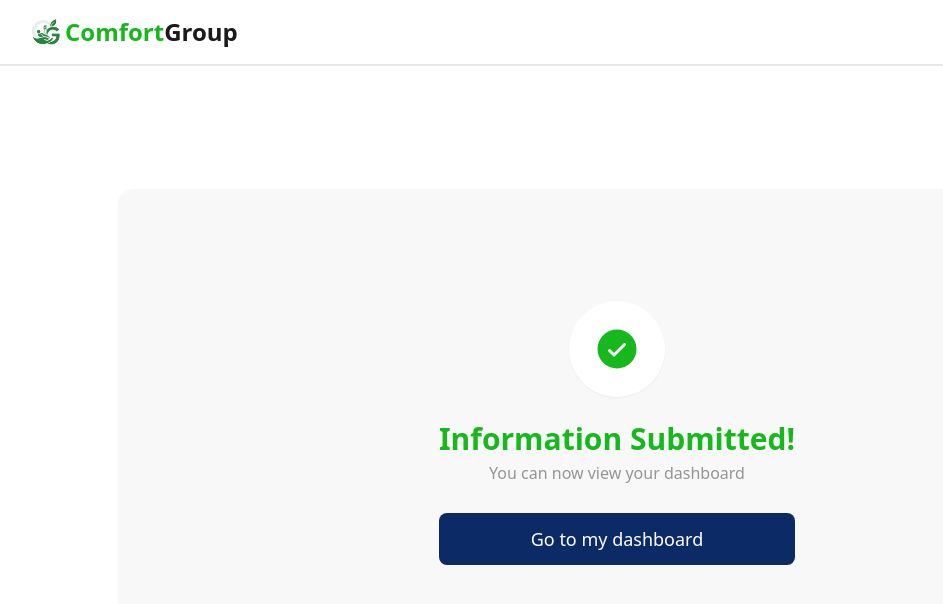
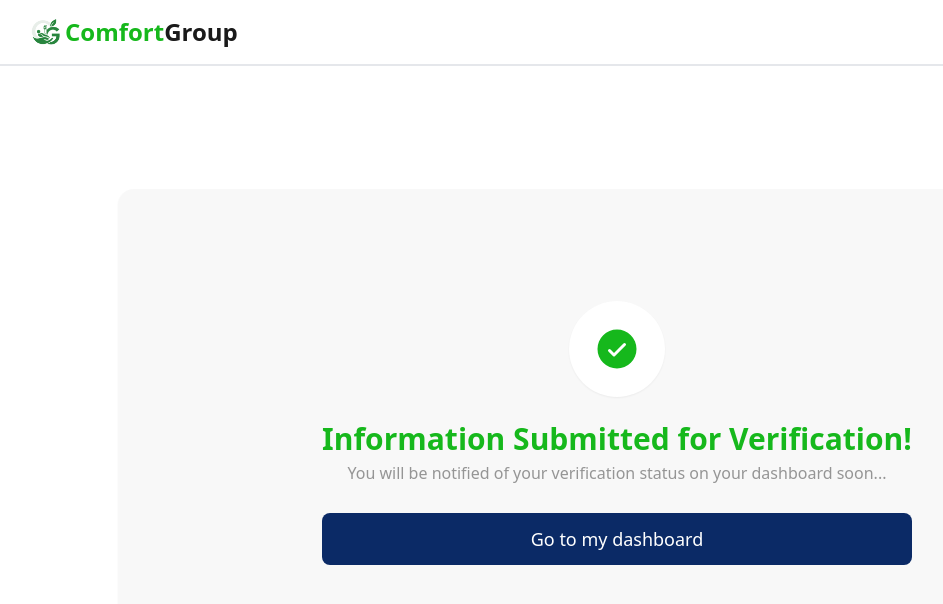
Before and after one commit to rihanat1/Comfort-Group, a React (Vite) app: page / in a window 1280 px wide. Shown: the top 604 px of the page, without its empty margins (23-966 px from the left). Built offline with nearby package versions, Linux system fonts and the light colour scheme.

Commit message:
edited some textrs

```diff
--- a/src/Screens/VerificationSubmit.jsx
+++ b/src/Screens/VerificationSubmit.jsx
@@ -47,10 +47,10 @@ const VerificationSubmit = () => {
             ) : (
               <>
                 <p className="text-green text-lg sm:text-xl md:text-2xl font-semibold lg:text-3xl">
-                  Information Submitted!
+                  Information Submitted for Verification!
                 </p>
                 <p className="text-secondary/70 text-sm sm:text-base mt-1">
-                  You can now view your dashboard
+                   You will be notified of your verification status on your dashboard soon...
                 </p>
 
                 <Button1 text="Go to my dashboard" extraStyling="mt-7"/>
```
